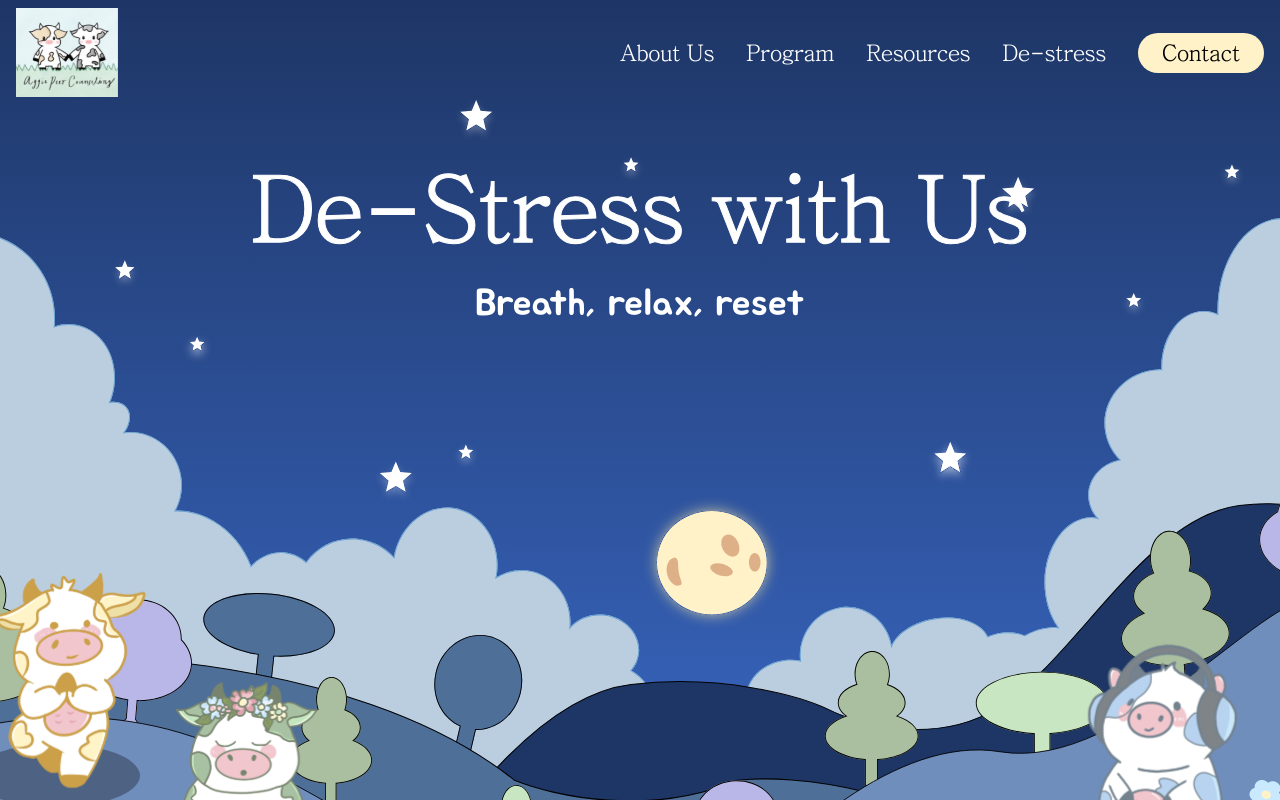
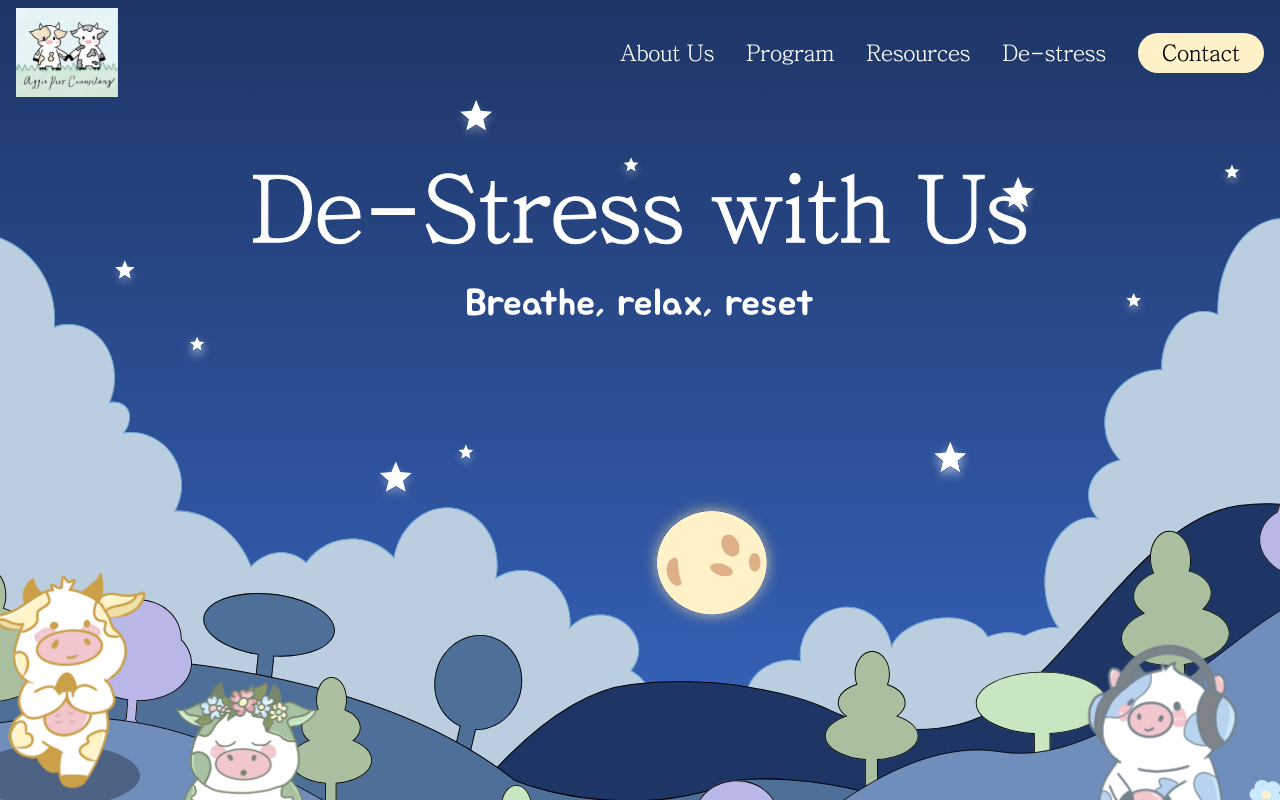
Before and after one commit to include-davis/aggie-peer-counseling, a Next.js app: page /destress in a window 1280 px wide. Shown: the top 800 px of the page. Built offline with nearby package versions, Linux system fonts and the light colour scheme.

Commit message:
added navburger highlight + fixed overflow of destress page

```diff
--- a/app/(pages)/_components/common/Navbar/Navbar.jsx
+++ b/app/(pages)/_components/common/Navbar/Navbar.jsx
@@ -5,6 +5,8 @@ import Link from 'next/link';
 import { LuMenu } from "react-icons/lu"
 import { usePathname, useRouter } from 'next/navigation';
 import clsx from 'clsx';
+import { CiMenuBurger } from "react-icons/ci";
+
 
 const Navbar = () => {
     const pathname = usePathname();
@@ -58,7 +60,7 @@ const Navbar = () => {
                 </ul>
 
                 <button onClick={toggle} className={styles.hamburger}>
-                    <LuMenu size={40} color="white" />
+                    <CiMenuBurger size={40} className={clsx(styles.hamburgerIcon, isopen && styles.outline)} />
                 </button>
             </nav>
 
--- a/app/(pages)/_components/common/Navbar/Navbar.module.scss
+++ b/app/(pages)/_components/common/Navbar/Navbar.module.scss
@@ -101,7 +101,8 @@
 
 .hamburger {
     display: none;
-    padding-right: 20px;
+    padding: 2px;
+    margin-right: 20px;
     background-color: transparent;
     border: none;
 
@@ -110,15 +111,22 @@
     }
 }
 
+.hamburgerIcon {
+    color: white;
+}
+
+.outline {
+    color: purple;
+}
+
 .mobileMenu {
     display: none;
     position: relative;
     width: 100%;
 
     flex-direction: row;
-    justify-content: center;
+    justify-content: space-evenly;
     align-items: center;
-    column-gap: 20px;
 
     padding-top: 5px;
     padding-bottom: 5px;
--- a/app/(pages)/_components/destress/Breathe/Breathe.module.scss
+++ b/app/(pages)/_components/destress/Breathe/Breathe.module.scss
@@ -1,6 +1,6 @@
 @use 'app/(pages)/_globals/mixins.scss';
 .breatheWrapper {
-  width: 100vw;
+  width: 100%;
   min-height: 100vh; // ensure full screen
   overflow: hidden;
   background-color: #225A7F;
--- a/app/(pages)/_components/destress/RelaxingSounds/RelaxingSounds.module.scss
+++ b/app/(pages)/_components/destress/RelaxingSounds/RelaxingSounds.module.scss
@@ -1,6 +1,6 @@
 @use "@/app/(pages)/_globals/mixins.scss";
 .background {
-    width: 100vw; /* Full width of the viewport */
+    width: 100%; /* Full width of the viewport */
     height: 100vh; /* Full height of the viewport */
     background-image: url("/images/destress_relaxing_sounds/Music_Section.png");
     background-size: cover; /* Ensures the image covers the entire viewport */
--- a/app/(pages)/destress/page.jsx
+++ b/app/(pages)/destress/page.jsx
@@ -12,7 +12,7 @@ export default function Home() {
     <main className={styles.page}>
       <Hero
         title="De-Stress with Us"
-        subtitle="Breath, relax, reset"
+        subtitle="Breathe, relax, reset"
       />
       <Breathe />
       <QuoteBanner bannerNumber={1} />
--- a/app/(pages)/destress/page.module.scss
+++ b/app/(pages)/destress/page.module.scss
@@ -1,11 +1,5 @@
 .page {
-  height: 30 rem;
-  width: 100vw;
-  margin: auto;
-  position: relative;
-  overflow: hidden;
-  display: flex;
-  align-items: center;
-  justify-content: center;
-  flex-direction: column;
+  h1 {
+      color: var(--gold);
+  }
 }
```
